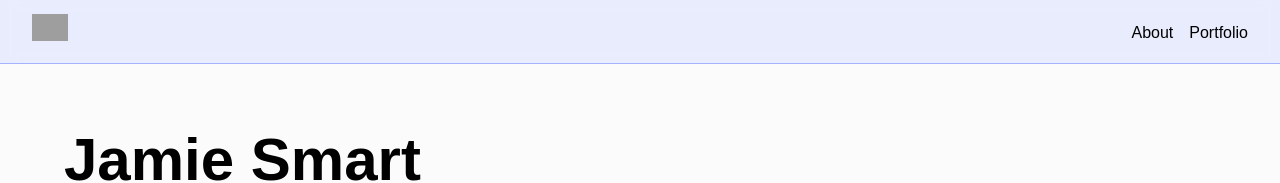
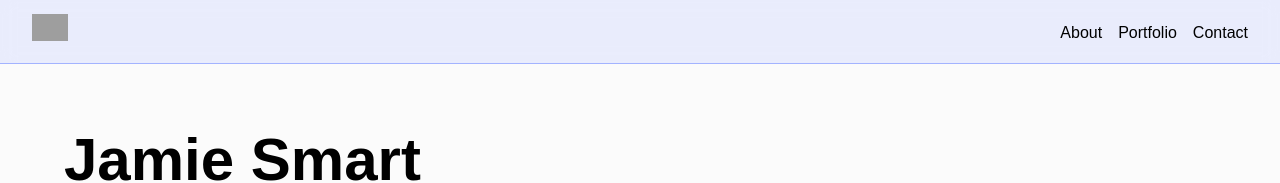
Before and after one commit to jamiemcg10/jamie-smart.info, a Next.js app: page / in a window 1280 px wide. Shown: the top 183 px of the page. Built offline with nearby package versions, Linux system fonts and the light colour scheme; grey boxes are pictures that could not be loaded.

Commit message:
add contact to menu

```diff
--- a/src/app/components/DesktopMenu.tsx
+++ b/src/app/components/DesktopMenu.tsx
@@ -1,3 +1,6 @@
+'use client'
+
+import { highlightContactInfo } from './Footer'
 import DesktopMenuItem from './Header/DesktopMenuItem'
 
 export default function DesktopMenu() {
@@ -5,6 +8,9 @@ export default function DesktopMenu() {
     <div className="hidden sm:flex gap-4">
       <DesktopMenuItem href="#about">About</DesktopMenuItem>
       <DesktopMenuItem href="#portfolio">Portfolio</DesktopMenuItem>
+      <DesktopMenuItem href="#contact" onClick={() => highlightContactInfo()}>
+        Contact
+      </DesktopMenuItem>
     </div>
   )
 }
--- a/src/app/components/Footer.tsx
+++ b/src/app/components/Footer.tsx
@@ -1,11 +1,28 @@
+'use client'
+
 import IconButton from '@mui/material/IconButton'
 import GitHubIcon from '@mui/icons-material/GitHub'
 import LinkedInIcon from '@mui/icons-material/LinkedIn'
 import EmailIcon from '@mui/icons-material/Email'
+import { useState } from 'react'
+
+export let highlightContactInfo: () => void
 
 export default function Footer() {
+  const [highlight, setHighlight] = useState(false)
+
+  highlightContactInfo = () => {
+    setHighlight(true)
+    setTimeout(() => {
+      setHighlight(false)
+    }, 1500)
+  }
+
   return (
-    <div className="mt-8 text-right">
+    <div
+      className={'mt-8 w-fit rounded-sm p-2' + (highlight ? ' bg-[yellow]/20' : '')}
+      style={{ justifySelf: 'right' }}
+      id="contact">
       <IconButton href="https://github.com/jamiemcg10" target="_blank" size="small">
         <GitHubIcon sx={{ color: 'white' }} />
       </IconButton>
--- a/src/app/components/Header/DesktopMenuItem.tsx
+++ b/src/app/components/Header/DesktopMenuItem.tsx
@@ -1,16 +1,21 @@
+'use client'
+
 import Link from 'next/link'
-import { ReactNode } from 'react'
+import { MouseEventHandler, ReactNode } from 'react'
 
 interface DesktopMenuItemProps {
   href: string
   children: ReactNode
+  onClick?: MouseEventHandler<HTMLAnchorElement>
 }
 
-export default function DesktopMenuItem({ href, children }: DesktopMenuItemProps) {
+export default function DesktopMenuItem({ href, children, onClick }: DesktopMenuItemProps) {
   return (
     <div className="group">
       <div className="h-0.5 justify-self-center border-b-2 border-b-white group-hover:w-full w-0 transition-all"></div>
-      <Link href={href}>{children}</Link>
+      <Link href={href} onClick={onClick}>
+        {children}
+      </Link>
     </div>
   )
 }
```
